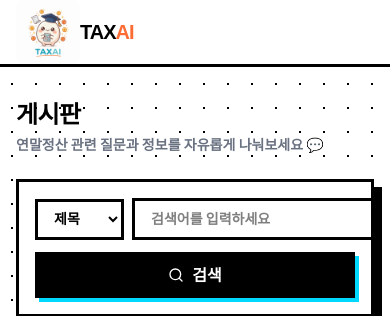
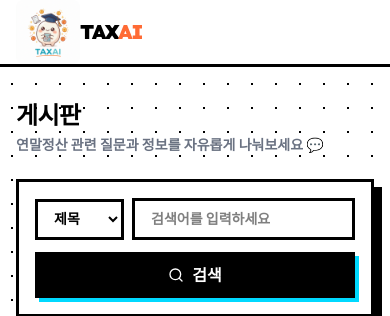
Before and after one commit to SONGYEONGSIN/ProjectV2, a Next.js app: page /board in a window 390 px wide. Shown: the top 316 px of the page. Built offline with nearby package versions, Linux system fonts and the light colour scheme; no server answers; the database is empty.

Commit message:
fix: 모바일 TAXAI 폰트 로딩, 메인페이지 버튼 겹침, 게시판 검색 너비 수정

```diff
--- a/app/board/page.tsx
+++ b/app/board/page.tsx
@@ -197,7 +197,7 @@ export default function BoardPage() {
                             onChange={(e) => setSearchQuery(e.target.value)}
                             onKeyDown={handleKeyDown}
                             placeholder="검색어를 입력하세요"
-                            className="flex-1 border-[3px] border-black px-4 py-2 font-bold text-sm focus:outline-none focus:shadow-[4px_4px_0px_0px_#FFB800]"
+                            className="flex-1 min-w-0 border-[3px] border-black px-4 py-2 font-bold text-sm focus:outline-none focus:shadow-[4px_4px_0px_0px_#FFB800]"
                         />
                     </div>
                     <motion.button
--- a/app/globals.css
+++ b/app/globals.css
@@ -70,8 +70,8 @@
   --color-neo-white: #FFFFFF;
 
   /* Fonts */
-  --font-head: "Lexend Mega", sans-serif;
-  --font-body: "Inter", sans-serif;
+  --font-head: var(--font-lexend), "Lexend", sans-serif;
+  --font-body: var(--font-inter), "Inter", sans-serif;
 }
 
 @layer base {
--- a/components/layout/Navigation.tsx
+++ b/components/layout/Navigation.tsx
@@ -63,7 +63,7 @@ export function Navigation() {
                 <div className="container mx-auto px-4 h-16 flex items-center justify-between">
                     <Link
                         href="/"
-                        className="flex items-center gap-0 hover:scale-105 transition-transform"
+                        className="flex items-center gap-0 hover:scale-105 transition-transform shrink-0"
                     >
                         <Image
                             src="/logo.png"
@@ -72,7 +72,7 @@ export function Navigation() {
                             height={64}
                             className="rounded-lg"
                         />
-                        <span className="font-head text-xl font-black tracking-tighter">
+                        <span className="font-head text-xl font-black tracking-tighter whitespace-nowrap">
                             TAX<span className="text-neo-orange">AI</span>
                         </span>
                     </Link>
@@ -147,14 +147,14 @@ export function Navigation() {
                                     // 메인 페이지에서는 대시보드 가기 버튼도 표시
                                     <Link
                                         href="/dashboard"
-                                        className="px-4 py-2 font-black border-2 border-black bg-neo-yellow hover:bg-yellow-400 text-sm shadow-[2px_2px_0px_0px_#000] active:translate-x-0.5 active:translate-y-0.5 active:shadow-none transition-all"
+                                        className="px-3 py-1.5 md:px-4 md:py-2 font-black border-2 border-black bg-neo-yellow hover:bg-yellow-400 text-xs md:text-sm shadow-[2px_2px_0px_0px_#000] active:translate-x-0.5 active:translate-y-0.5 active:shadow-none transition-all whitespace-nowrap"
                                     >
                                         대시보드
                                     </Link>
                                 ) : null}
                                 <button
                                     onClick={() => signOut({ callbackUrl: "/" })}
-                                    className="px-3 py-1.5 font-bold text-sm border-2 border-black bg-white hover:bg-red-100 shadow-[2px_2px_0px_0px_#000] active:translate-x-0.5 active:translate-y-0.5 active:shadow-none transition-all"
+                                    className="px-2 py-1.5 md:px-3 font-bold text-xs md:text-sm border-2 border-black bg-white hover:bg-red-100 shadow-[2px_2px_0px_0px_#000] active:translate-x-0.5 active:translate-y-0.5 active:shadow-none transition-all whitespace-nowrap"
                                 >
                                     로그아웃
                                 </button>
```
